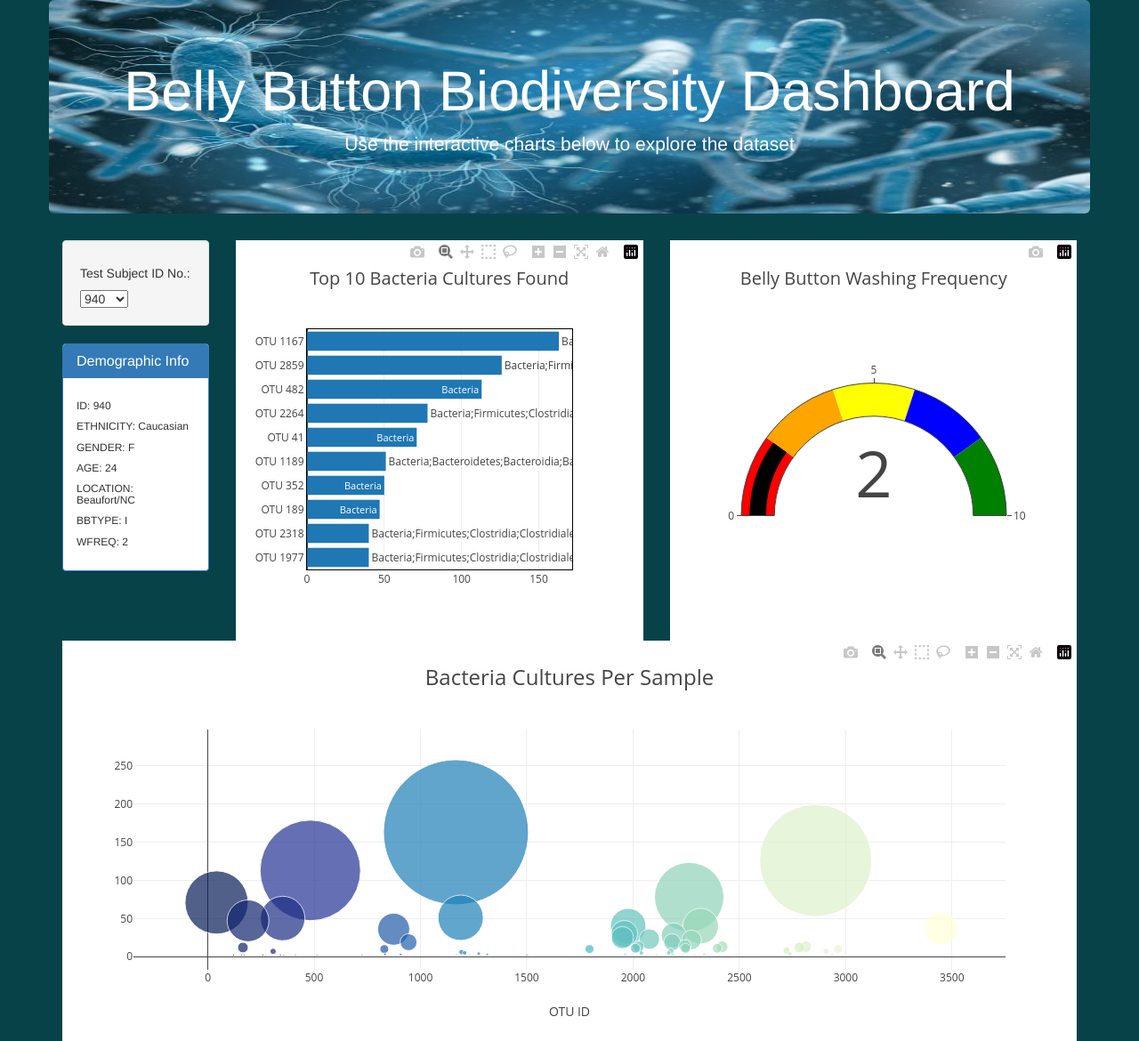
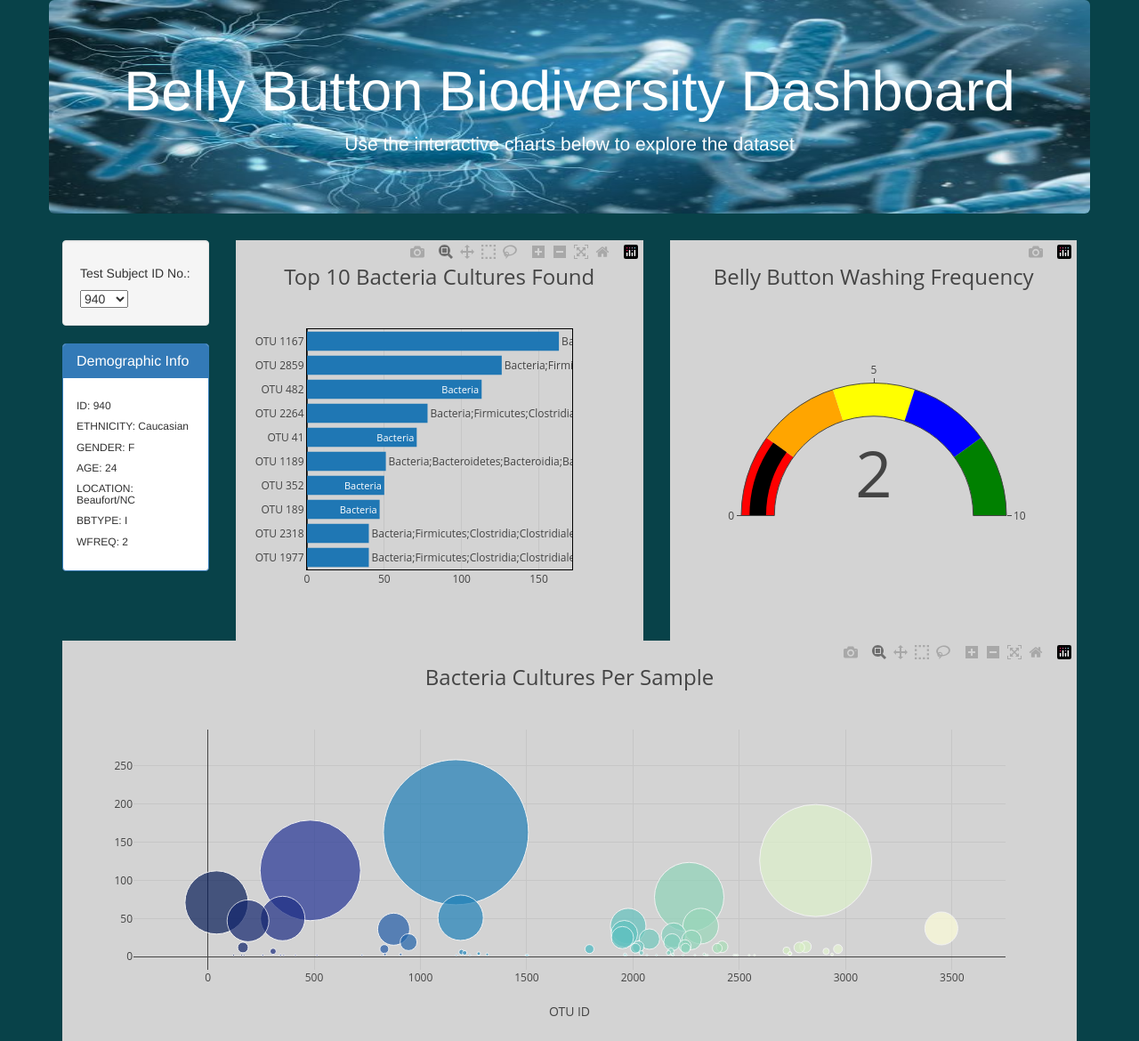
Before and after one commit to AForbis/plotlydeploy, a Flask app: page / in a window 1280 px wide. Shown: the whole page at 89% size. Run offline with Flask 2, Linux system fonts and the light colour scheme; some libraries are stand-ins or nearby versions.

Commit message:
customize dash v3

```diff
--- a/static/css/style.css
+++ b/static/css/style.css
@@ -1,7 +1,6 @@
 body {
     background-color: rgb(8, 66, 73);
-  }
-
+}
 
 .jumbotron {
     background-image: url("../images/Bacteria.jpg");
--- a/static/js/charts.js
+++ b/static/js/charts.js
@@ -85,7 +85,10 @@ function buildCharts(sample) {
     var barLayout = {
       title: 'Top 10 Bacteria Cultures Found',
       "titlefont": {
-        "size": 20},
+      "size": 24},
+      autosize: true,
+      paper_bgcolor: 'lightgray',
+      plot_bgcolor: 'lightgray',
       xaxis: {
         linecolor: "black",
         linewidth: 1,
@@ -120,9 +123,11 @@ function buildCharts(sample) {
     var bubbleLayout = {
       title: "Bacteria Cultures Per Sample",
       "titlefont": {
-        "size": 24},
+      "size": 24},
       xaxis: {title: "OTU ID"},
       showlegend: false,
+      paper_bgcolor: 'lightgray',
+      plot_bgcolor: 'lightgray'
     };
 
     // 3. Use Plotly to plot the data with the layout.
@@ -163,8 +168,10 @@ function buildCharts(sample) {
     // 5. Create the layout for the gauge chart.
     var gaugeLayout = {
       title: "Belly Button Washing Frequency",
-      "titlefont": {
-        "size": 20}
+      "titlefont": {"size": 24},
+      autosize: true,
+      paper_bgcolor: 'lightgray',
+      plot_bgcolor: 'lightgray'
     };
 
     // 6. Use Plotly to plot the gauge data and layout.
--- a/templates/index.html
+++ b/templates/index.html
@@ -15,7 +15,6 @@
 </head>
 
 <body>
-
   <div class="container">
     <div class="row">
       <div class="col-md-12 jumbotron text-center">
```
